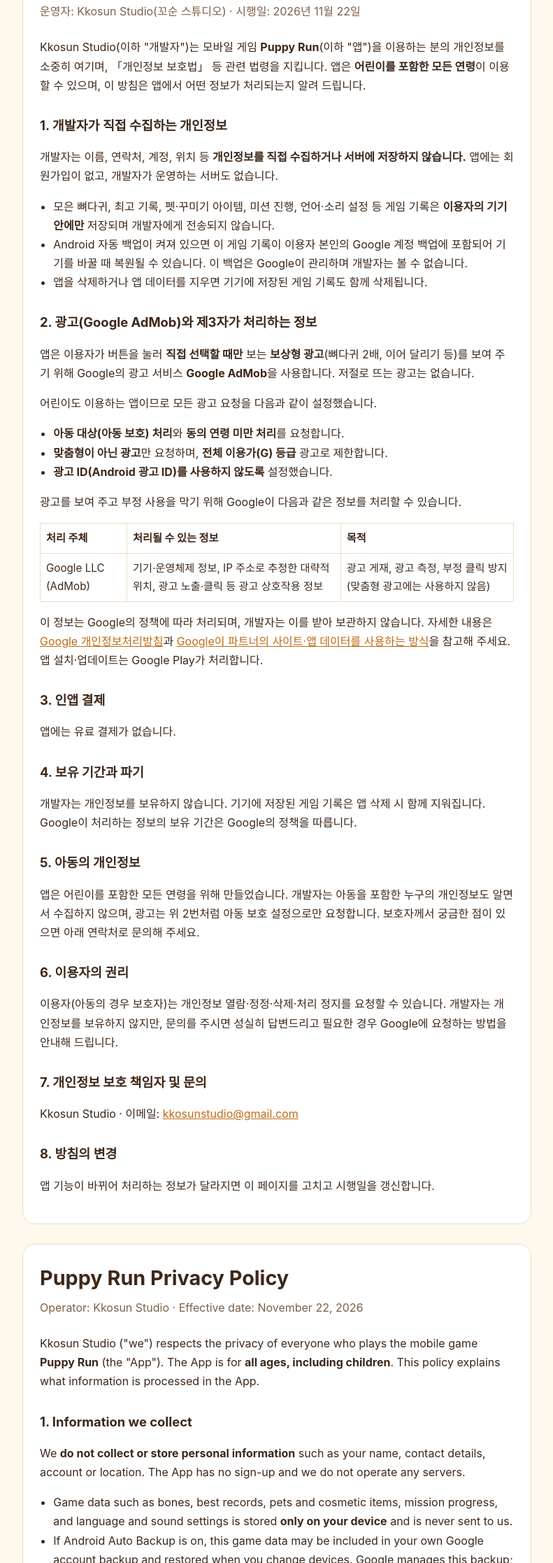
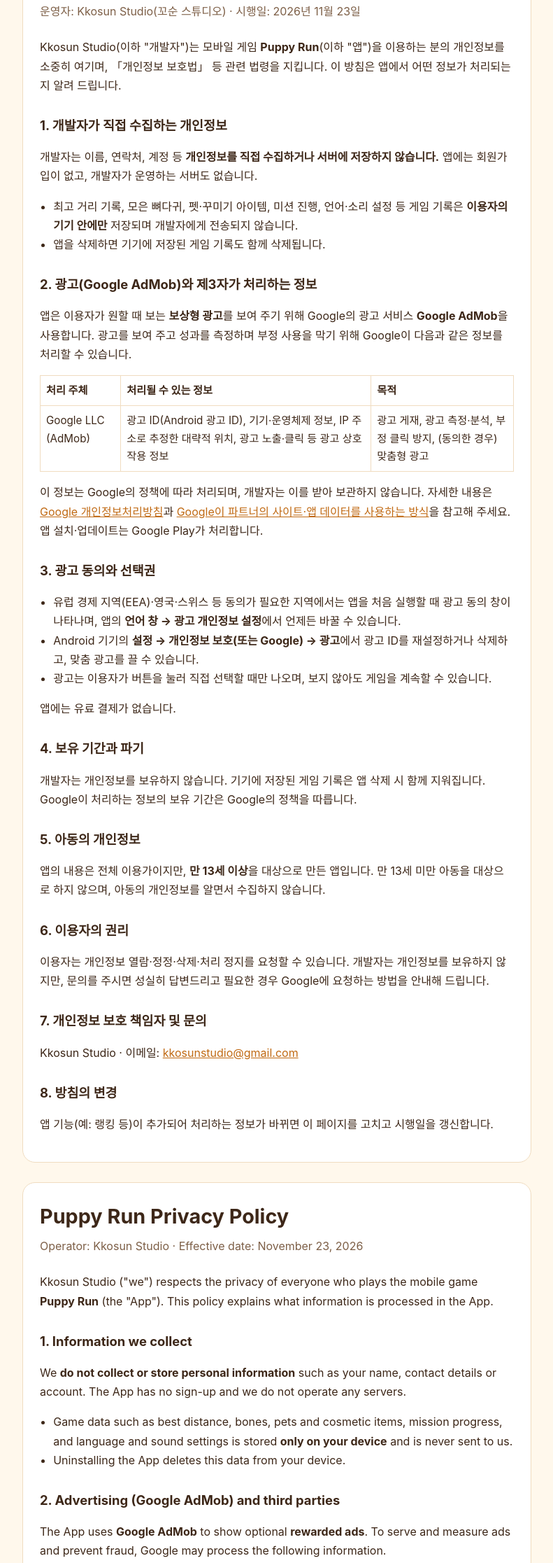
Before and after one commit to kkosunstudio/kkosunstudio.github.io, a plain HTML site: page puppy-run/privacy/index.html in a window 1280 px wide. Shown: the part 180-2413 px from the top of the page at 70% size, without its empty margins (244-1035 px from the left). Drawn offline with Linux system fonts and the light colour scheme.

Commit message:
Puppy Run: 13세 이상 기준 개인정보 처리방침(퍼피 머지와 같게), '사계절' 문구를 '봄·가을·겨울·별밤'으로
Co-Authored-By: Claude Opus 5.5 <noreply@anthropic.com>

```diff
--- a/puppy-run/privacy/index.html
+++ b/puppy-run/privacy/index.html
@@ -3,7 +3,7 @@
 <head>
 <meta charset="utf-8">
 <meta name="viewport" content="width=device-width, initial-scale=1">
-<title>Privacy Policy · Puppy Run · Kkosun Studio</title>
+<title>Privacy Policy · Kkosun Studio</title>
 <meta name="description" content="Puppy Run 개인정보 처리방침 / Privacy Policy">
 <link rel="stylesheet" href="/assets/site.css">
 </head>
@@ -13,98 +13,94 @@
 
   <section class="lang" id="ko" lang="ko">
     <h1>Puppy Run 개인정보 처리방침</h1>
-    <p class="meta">운영자: Kkosun Studio(꼬순 스튜디오) · 시행일: 2026년 11월 22일</p>
+    <p class="meta">운영자: Kkosun Studio(꼬순 스튜디오) · 시행일: 2026년 11월 23일</p>
 
-    <p>Kkosun Studio(이하 "개발자")는 모바일 게임 <strong>Puppy Run</strong>(이하 "앱")을 이용하는 분의 개인정보를 소중히 여기며, 「개인정보 보호법」 등 관련 법령을 지킵니다. 앱은 <strong>어린이를 포함한 모든 연령</strong>이 이용할 수 있으며, 이 방침은 앱에서 어떤 정보가 처리되는지 알려 드립니다.</p>
+    <p>Kkosun Studio(이하 "개발자")는 모바일 게임 <strong>Puppy Run</strong>(이하 "앱")을 이용하는 분의 개인정보를 소중히 여기며, 「개인정보 보호법」 등 관련 법령을 지킵니다. 이 방침은 앱에서 어떤 정보가 처리되는지 알려 드립니다.</p>
 
     <h2>1. 개발자가 직접 수집하는 개인정보</h2>
-    <p>개발자는 이름, 연락처, 계정, 위치 등 <strong>개인정보를 직접 수집하거나 서버에 저장하지 않습니다.</strong> 앱에는 회원가입이 없고, 개발자가 운영하는 서버도 없습니다.</p>
+    <p>개발자는 이름, 연락처, 계정 등 <strong>개인정보를 직접 수집하거나 서버에 저장하지 않습니다.</strong> 앱에는 회원가입이 없고, 개발자가 운영하는 서버도 없습니다.</p>
     <ul>
-      <li>모은 뼈다귀, 최고 기록, 펫·꾸미기 아이템, 미션 진행, 언어·소리 설정 등 게임 기록은 <strong>이용자의 기기 안에만</strong> 저장되며 개발자에게 전송되지 않습니다.</li>
-      <li>Android 자동 백업이 켜져 있으면 이 게임 기록이 이용자 본인의 Google 계정 백업에 포함되어 기기를 바꿀 때 복원될 수 있습니다. 이 백업은 Google이 관리하며 개발자는 볼 수 없습니다.</li>
-      <li>앱을 삭제하거나 앱 데이터를 지우면 기기에 저장된 게임 기록도 함께 삭제됩니다.</li>
+      <li>최고 거리 기록, 모은 뼈다귀, 펫·꾸미기 아이템, 미션 진행, 언어·소리 설정 등 게임 기록은 <strong>이용자의 기기 안에만</strong> 저장되며 개발자에게 전송되지 않습니다.</li>
+      <li>앱을 삭제하면 기기에 저장된 게임 기록도 함께 삭제됩니다.</li>
     </ul>
 
     <h2>2. 광고(Google AdMob)와 제3자가 처리하는 정보</h2>
-    <p>앱은 이용자가 버튼을 눌러 <strong>직접 선택할 때만</strong> 보는 <strong>보상형 광고</strong>(뼈다귀 2배, 이어 달리기 등)를 보여 주기 위해 Google의 광고 서비스 <strong>Google AdMob</strong>을 사용합니다. 저절로 뜨는 광고는 없습니다.</p>
-    <p>어린이도 이용하는 앱이므로 모든 광고 요청을 다음과 같이 설정했습니다.</p>
-    <ul>
-      <li><strong>아동 대상(아동 보호) 처리</strong>와 <strong>동의 연령 미만 처리</strong>를 요청합니다.</li>
-      <li><strong>맞춤형이 아닌 광고</strong>만 요청하며, <strong>전체 이용가(G) 등급</strong> 광고로 제한합니다.</li>
-      <li><strong>광고 ID(Android 광고 ID)를 사용하지 않도록</strong> 설정했습니다.</li>
-    </ul>
-    <p>광고를 보여 주고 부정 사용을 막기 위해 Google이 다음과 같은 정보를 처리할 수 있습니다.</p>
+    <p>앱은 이용자가 원할 때 보는 <strong>보상형 광고</strong>를 보여 주기 위해 Google의 광고 서비스 <strong>Google AdMob</strong>을 사용합니다. 광고를 보여 주고 성과를 측정하며 부정 사용을 막기 위해 Google이 다음과 같은 정보를 처리할 수 있습니다.</p>
     <div class="table"><table>
       <tr><th>처리 주체</th><th>처리될 수 있는 정보</th><th>목적</th></tr>
-      <tr><td>Google LLC (AdMob)</td><td>기기·운영체제 정보, IP 주소로 추정한 대략적 위치, 광고 노출·클릭 등 광고 상호작용 정보</td><td>광고 게재, 광고 측정, 부정 클릭 방지 (맞춤형 광고에는 사용하지 않음)</td></tr>
+      <tr><td>Google LLC (AdMob)</td><td>광고 ID(Android 광고 ID), 기기·운영체제 정보, IP 주소로 추정한 대략적 위치, 광고 노출·클릭 등 광고 상호작용 정보</td><td>광고 게재, 광고 측정·분석, 부정 클릭 방지, (동의한 경우) 맞춤형 광고</td></tr>
     </table></div>
     <p>이 정보는 Google의 정책에 따라 처리되며, 개발자는 이를 받아 보관하지 않습니다. 자세한 내용은 <a href="https://policies.google.com/privacy" target="_blank" rel="noopener">Google 개인정보처리방침</a>과 <a href="https://policies.google.com/technologies/partner-sites" target="_blank" rel="noopener">Google이 파트너의 사이트·앱 데이터를 사용하는 방식</a>을 참고해 주세요. 앱 설치·업데이트는 Google Play가 처리합니다.</p>
 
-    <h2>3. 인앱 결제</h2>
+    <h2>3. 광고 동의와 선택권</h2>
+    <ul>
+      <li>유럽 경제 지역(EEA)·영국·스위스 등 동의가 필요한 지역에서는 앱을 처음 실행할 때 광고 동의 창이 나타나며, 앱의 <strong>언어 창 → 광고 개인정보 설정</strong>에서 언제든 바꿀 수 있습니다.</li>
+      <li>Android 기기의 <strong>설정 → 개인정보 보호(또는 Google) → 광고</strong>에서 광고 ID를 재설정하거나 삭제하고, 맞춤 광고를 끌 수 있습니다.</li>
+      <li>광고는 이용자가 버튼을 눌러 직접 선택할 때만 나오며, 보지 않아도 게임을 계속할 수 있습니다.</li>
+    </ul>
+
     <p>앱에는 유료 결제가 없습니다.</p>
 
     <h2>4. 보유 기간과 파기</h2>
     <p>개발자는 개인정보를 보유하지 않습니다. 기기에 저장된 게임 기록은 앱 삭제 시 함께 지워집니다. Google이 처리하는 정보의 보유 기간은 Google의 정책을 따릅니다.</p>
 
     <h2>5. 아동의 개인정보</h2>
-    <p>앱은 어린이를 포함한 모든 연령을 위해 만들었습니다. 개발자는 아동을 포함한 누구의 개인정보도 알면서 수집하지 않으며, 광고는 위 2번처럼 아동 보호 설정으로만 요청합니다. 보호자께서 궁금한 점이 있으면 아래 연락처로 문의해 주세요.</p>
+    <p>앱의 내용은 전체 이용가이지만, <strong>만 13세 이상</strong>을 대상으로 만든 앱입니다. 만 13세 미만 아동을 대상으로 하지 않으며, 아동의 개인정보를 알면서 수집하지 않습니다.</p>
 
     <h2>6. 이용자의 권리</h2>
-    <p>이용자(아동의 경우 보호자)는 개인정보 열람·정정·삭제·처리 정지를 요청할 수 있습니다. 개발자는 개인정보를 보유하지 않지만, 문의를 주시면 성실히 답변드리고 필요한 경우 Google에 요청하는 방법을 안내해 드립니다.</p>
+    <p>이용자는 개인정보 열람·정정·삭제·처리 정지를 요청할 수 있습니다. 개발자는 개인정보를 보유하지 않지만, 문의를 주시면 성실히 답변드리고 필요한 경우 Google에 요청하는 방법을 안내해 드립니다.</p>
 
     <h2>7. 개인정보 보호 책임자 및 문의</h2>
     <p>Kkosun Studio · 이메일: <a href="mailto:kkosunstudio@gmail.com">kkosunstudio@gmail.com</a></p>
 
     <h2>8. 방침의 변경</h2>
-    <p>앱 기능이 바뀌어 처리하는 정보가 달라지면 이 페이지를 고치고 시행일을 갱신합니다.</p>
+    <p>앱 기능(예: 랭킹 등)이 추가되어 처리하는 정보가 바뀌면 이 페이지를 고치고 시행일을 갱신합니다.</p>
   </section>
 
   <section class="lang" id="en" lang="en">
     <h1>Puppy Run Privacy Policy</h1>
-    <p class="meta">Operator: Kkosun Studio · Effective date: November 22, 2026</p>
+    <p class="meta">Operator: Kkosun Studio · Effective date: November 23, 2026</p>
 
-    <p>Kkosun Studio ("we") respects the privacy of everyone who plays the mobile game <strong>Puppy Run</strong> (the "App"). The App is for <strong>all ages, including children</strong>. This policy explains what information is processed in the App.</p>
+    <p>Kkosun Studio ("we") respects the privacy of everyone who plays the mobile game <strong>Puppy Run</strong> (the "App"). This policy explains what information is processed in the App.</p>
 
     <h2>1. Information we collect</h2>
-    <p>We <strong>do not collect or store personal information</strong> such as your name, contact details, account or location. The App has no sign-up and we do not operate any servers.</p>
+    <p>We <strong>do not collect or store personal information</strong> such as your name, contact details or account. The App has no sign-up and we do not operate any servers.</p>
     <ul>
-      <li>Game data such as bones, best records, pets and cosmetic items, mission progress, and language and sound settings is stored <strong>only on your device</strong> and is never sent to us.</li>
-      <li>If Android Auto Backup is on, this game data may be included in your own Google account backup and restored when you change devices. Google manages this backup; we cannot see it.</li>
-      <li>Uninstalling the App or clearing its data deletes this data from your device.</li>
+      <li>Game data such as best distance, bones, pets and cosmetic items, mission progress, and language and sound settings is stored <strong>only on your device</strong> and is never sent to us.</li>
+      <li>Uninstalling the App deletes this data from your device.</li>
     </ul>
 
     <h2>2. Advertising (Google AdMob) and third parties</h2>
-    <p>The App uses <strong>Google AdMob</strong> to show <strong>rewarded ads only when the player chooses</strong> to watch one by tapping a button (for example, double bones or continue). No ads appear on their own.</p>
-    <p>Because children use the App, every ad request is configured as follows:</p>
-    <ul>
-      <li>Tagged for <strong>child-directed treatment</strong> and <strong>users under the age of consent</strong>.</li>
-      <li>Requests <strong>non-personalized ads</strong> only, limited to <strong>General (G) rated</strong> ads.</li>
-      <li>The App is configured <strong>not to use the Advertising ID</strong>.</li>
-    </ul>
-    <p>To serve ads and prevent fraud, Google may process the following information.</p>
+    <p>The App uses <strong>Google AdMob</strong> to show optional <strong>rewarded ads</strong>. To serve and measure ads and prevent fraud, Google may process the following information.</p>
     <div class="table"><table>
       <tr><th>Processor</th><th>Information that may be processed</th><th>Purpose</th></tr>
-      <tr><td>Google LLC (AdMob)</td><td>Device and OS information, approximate location derived from IP address, ad interactions (impressions, clicks)</td><td>Serving ads, ad measurement, fraud prevention (not used for personalized ads)</td></tr>
+      <tr><td>Google LLC (AdMob)</td><td>Advertising ID, device and OS information, approximate location derived from IP address, ad interactions (impressions, clicks)</td><td>Serving ads, ad measurement and analytics, fraud prevention, personalized ads (where you consent)</td></tr>
     </table></div>
     <p>This information is handled under Google's policies; we do not receive or store it. See the <a href="https://policies.google.com/privacy" target="_blank" rel="noopener">Google Privacy Policy</a> and <a href="https://policies.google.com/technologies/partner-sites" target="_blank" rel="noopener">How Google uses information from sites or apps that use its services</a>. App installation and updates are handled by Google Play.</p>
 
-    <h2>3. In-app purchases</h2>
+    <h2>3. Your choices</h2>
+    <ul>
+      <li>In regions that require consent (such as the EEA, the UK and Switzerland), a consent form appears on first launch, and you can change your choice at any time in <strong>Language window → Ad privacy settings</strong> in the App.</li>
+      <li>You can reset or delete your advertising ID and opt out of personalized ads in your Android device settings (<strong>Settings → Privacy or Google → Ads</strong>).</li>
+      <li>Ads only appear when you choose to watch them; you can keep playing without watching ads.</li>
+    </ul>
+
     <p>The App has no in-app purchases.</p>
 
     <h2>4. Retention</h2>
     <p>We do not retain personal information. Game data on your device is deleted when you uninstall the App. Retention of information processed by Google follows Google's policies.</p>
 
     <h2>5. Children</h2>
-    <p>The App is made for all ages, including children. We do not knowingly collect personal information from anyone, including children, and ads are requested only with the child-safety settings described in section 2. Parents or guardians with questions may contact us below.</p>
+    <p>The App's content is suitable for all ages, but the App is intended for users <strong>aged 13 and over</strong>. It is not directed to children under 13, and we do not knowingly collect personal information from children.</p>
 
     <h2>6. Your rights</h2>
-    <p>You (or a parent or guardian, for a child) may request access, correction, deletion or restriction of personal information. Although we do not hold personal information, we will respond to any inquiry and explain how to make requests to Google where needed.</p>
+    <p>You may request access, correction, deletion or restriction of your personal information. Although we do not hold personal information, we will respond to any inquiry and explain how to make requests to Google where needed.</p>
 
     <h2>7. Contact</h2>
     <p>Kkosun Studio · Email: <a href="mailto:kkosunstudio@gmail.com">kkosunstudio@gmail.com</a></p>
 
     <h2>8. Changes</h2>
-    <p>If changes to the App affect the information processed, we will update this page and its effective date.</p>
+    <p>If new features (such as leaderboards) change the information processed, we will update this page and its effective date.</p>
   </section>
 </main>
 </body>
```
Also changed, not shown: index.html (+1 -1 lines), puppy-run/index.html (+2 -2 lines).
